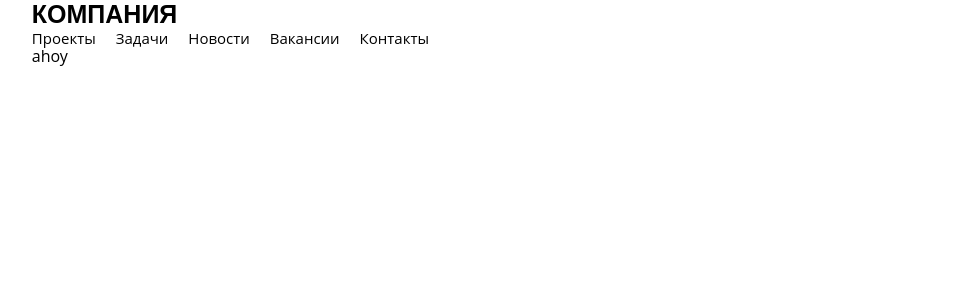
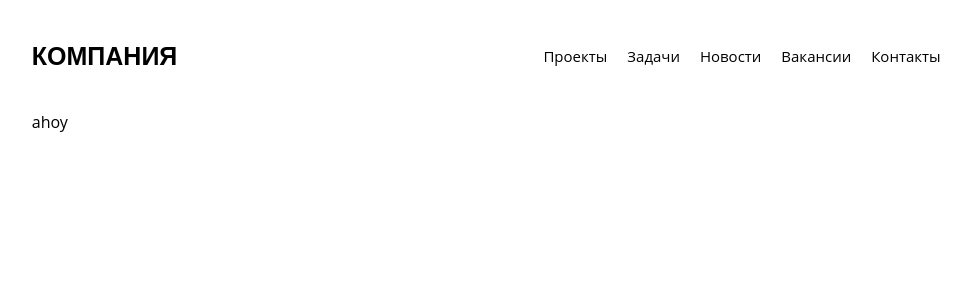
Before and after one commit to n-makarin/test-duotek, a Nuxt app: page / in a window 1280 px wide. Shown: the top 300 px of the page, without its empty margins (109-1080 px from the left). Built offline with nearby package versions, Linux system fonts and the light colour scheme.

Commit message:
Add header styles
components\layout\Header.vue

```diff
--- a/components/layout/Header.vue
+++ b/components/layout/Header.vue
@@ -1,7 +1,7 @@
 <template>
   <div class="header">
     <Logo />
-    <Navigation />
+    <Navigation class="header__navigation" />
   </div>
 </template>
 
@@ -18,4 +18,13 @@ export default {
 </script>
 
 <style lang="scss" scoped>
+.header {
+  display: flex;
+  align-items: center;
+  padding: 42px 0;
+
+  &__navigation {
+    margin-left: auto;
+  }
+}
 </style>
```
